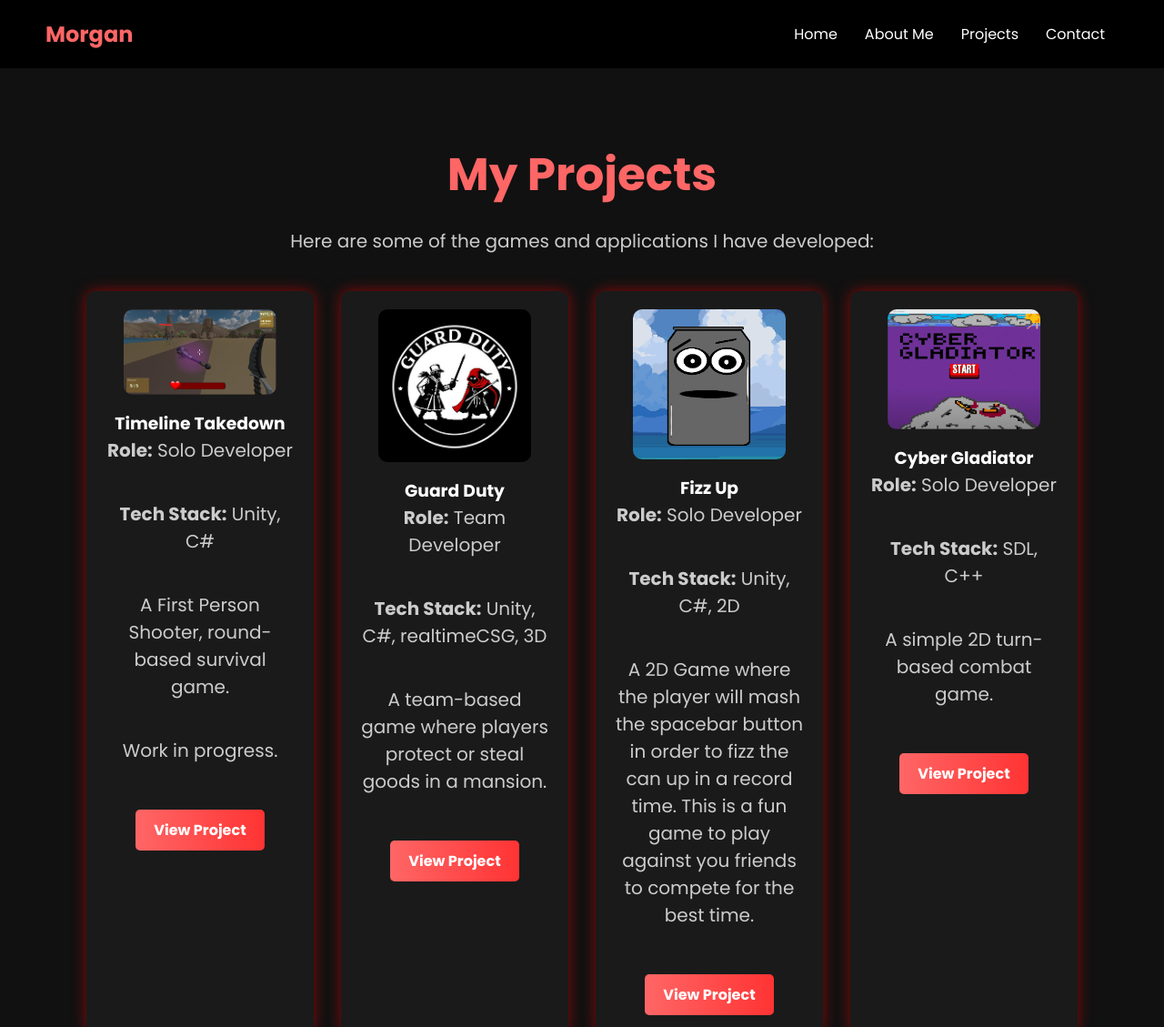
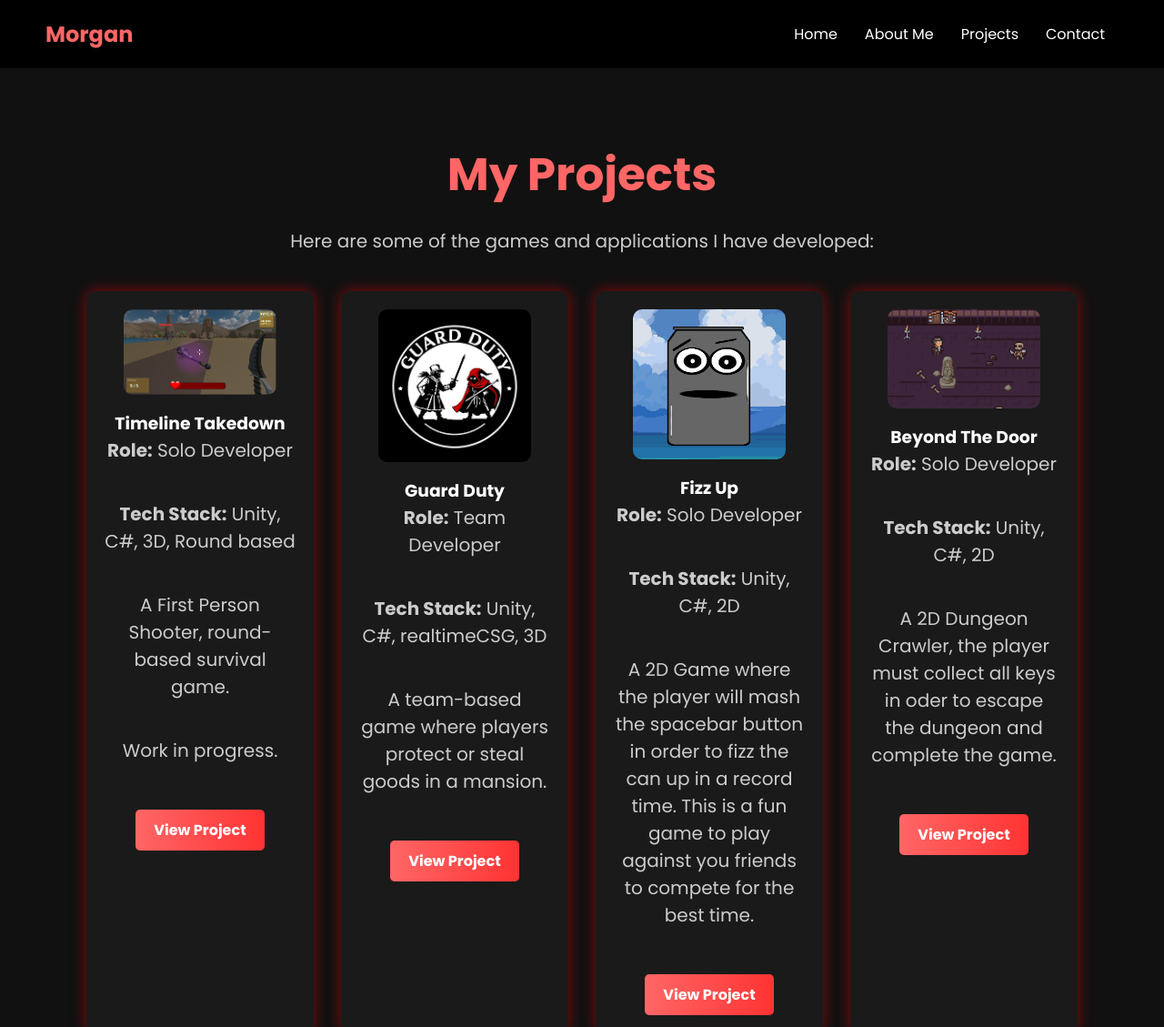
Before and after one commit to Mdot5596/My-Website, a plain HTML site: page MyWebsite/Projects.html in a window 1280 px wide. Shown: the top 1129 px of the page at 91% size. Drawn offline with Linux system fonts and the light colour scheme.

Commit message:
Beyond The Door added

```diff
--- a/MyWebsite/Projects.html
+++ b/MyWebsite/Projects.html
@@ -34,7 +34,7 @@
                 <img src="images/timepart.png" alt="Timeline Takedown">
                 <h3>Timeline Takedown</h3>
                 <p><strong>Role:</strong> Solo Developer</p>
-                <p><strong>Tech Stack:</strong> Unity, C#</p>
+                <p><strong>Tech Stack:</strong> Unity, C#, 3D, Round based</p>
                 <p>A First Person Shooter, round-based survival game.</p>
                 <p>Work in progress.</p>
                 <a href="timeline-takedown.html" class="project-btn">View Project</a>
@@ -61,6 +61,15 @@
                 <a href="https://morganhodge.itch.io/fizz-pop" target="_blank" class="project-btn">View Project</a>
             </div>
 
+             <!-- Project 3 -->
+             <div class="project-card">
+                <img src="images/backgrbd.png" alt="Beyond The Door">
+                <h3>Beyond The Door</h3>
+                <p><strong>Role:</strong> Solo Developer</p>
+                <p><strong>Tech Stack:</strong> Unity, C#, 2D</p>
+                <p>A 2D Dungeon Crawler, the player must collect all keys in oder to escape the dungeon and complete the game.</p>
+                <a href="https://morganhodge.itch.io/beyond-the-door" target="_blank" class="project-btn">View Project</a>
+            </div>
 
             <!-- Project 4 -->
             <div class="project-card">
```
Also changed, not shown: MyWebsite/images/backgrbd.png (added).
